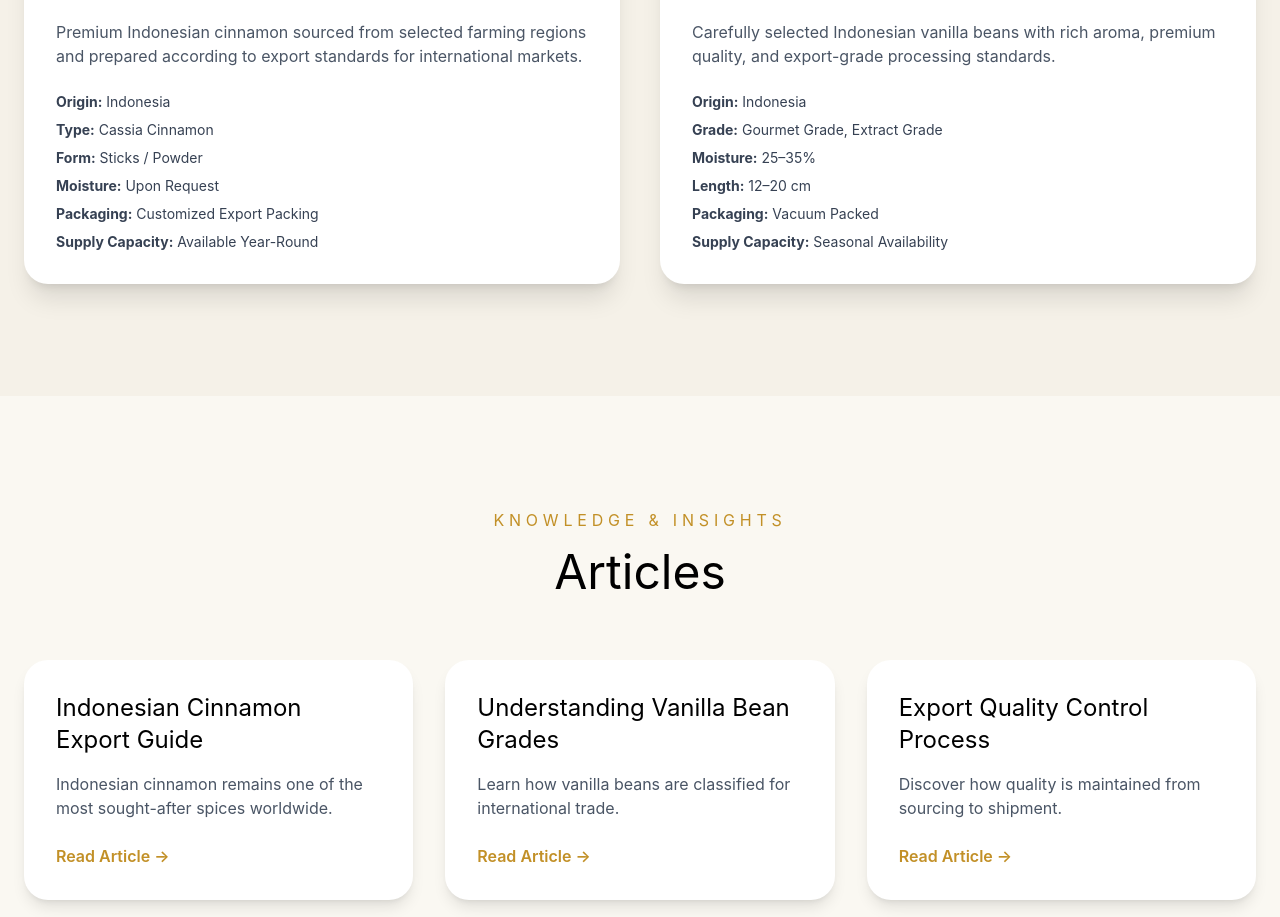
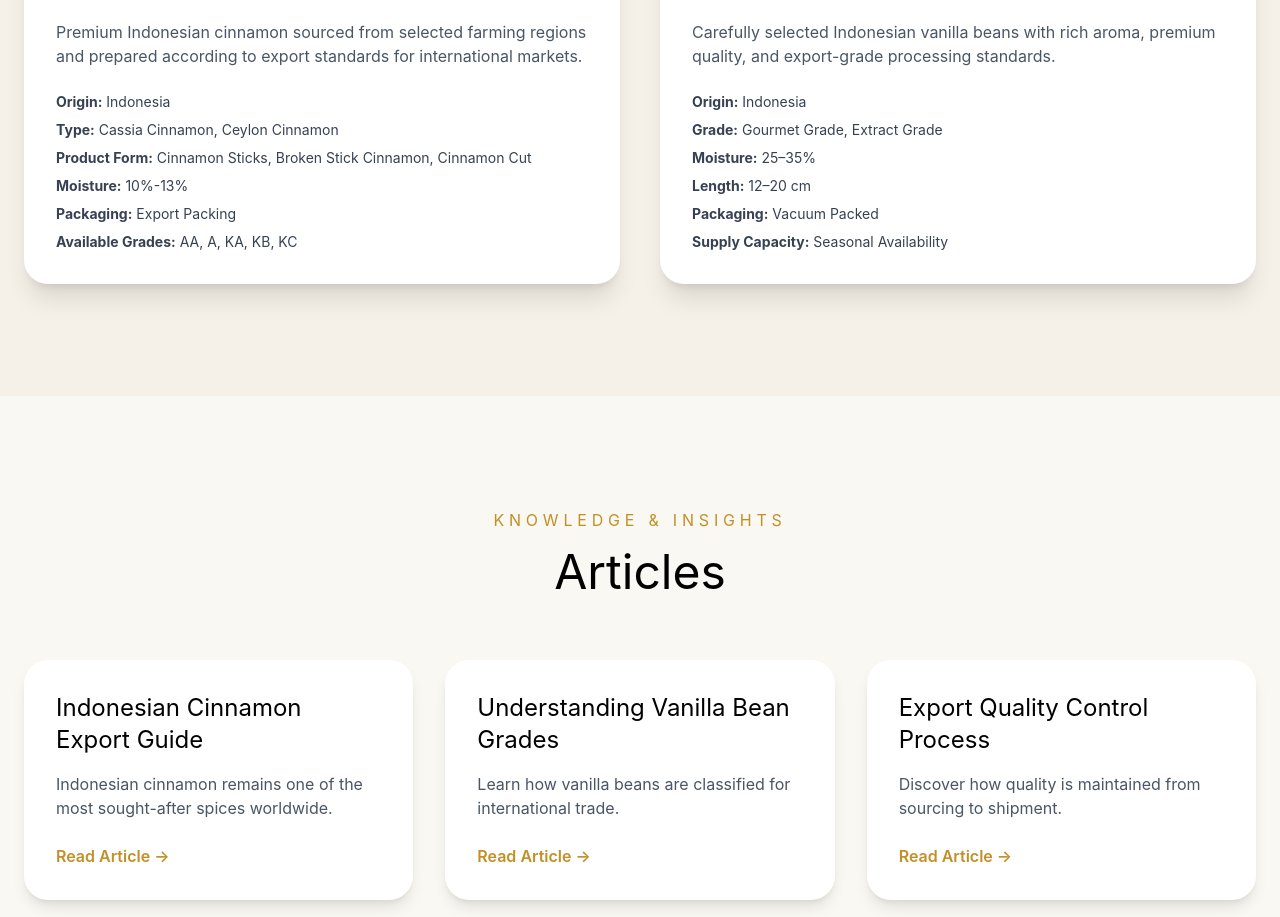
Before and after one commit to delvoraorigins-source/delvora-origins, a Next.js app: page / in a window 1280 px wide. Shown: the part 2065-2982 px from the top of the page. Built offline with nearby package versions, Linux system fonts and the light colour scheme.

Commit message:
Update homepage and articles

```diff
--- a/app/page.tsx
+++ b/app/page.tsx
@@ -230,11 +230,11 @@ return (
           <div className="space-y-2 text-sm text-gray-700">
 
             <p><strong>Origin:</strong> Indonesia</p>
-            <p><strong>Type:</strong> Cassia Cinnamon</p>
-            <p><strong>Form:</strong> Sticks / Powder</p>
-            <p><strong>Moisture:</strong> Upon Request</p>
-            <p><strong>Packaging:</strong> Customized Export Packing</p>
-            <p><strong>Supply Capacity:</strong> Available Year-Round</p>
+            <p><strong>Type:</strong> Cassia Cinnamon, Ceylon Cinnamon</p>
+            <p><strong>Product Form:</strong> Cinnamon Sticks, Broken Stick Cinnamon, Cinnamon Cut</p>
+            <p><strong>Moisture:</strong> 10%-13%</p>
+            <p><strong>Packaging:</strong> Export Packing</p>
+            <p><strong>Available Grades:</strong> AA, A, KA, KB, KC</p>
 
           </div>
 
```
